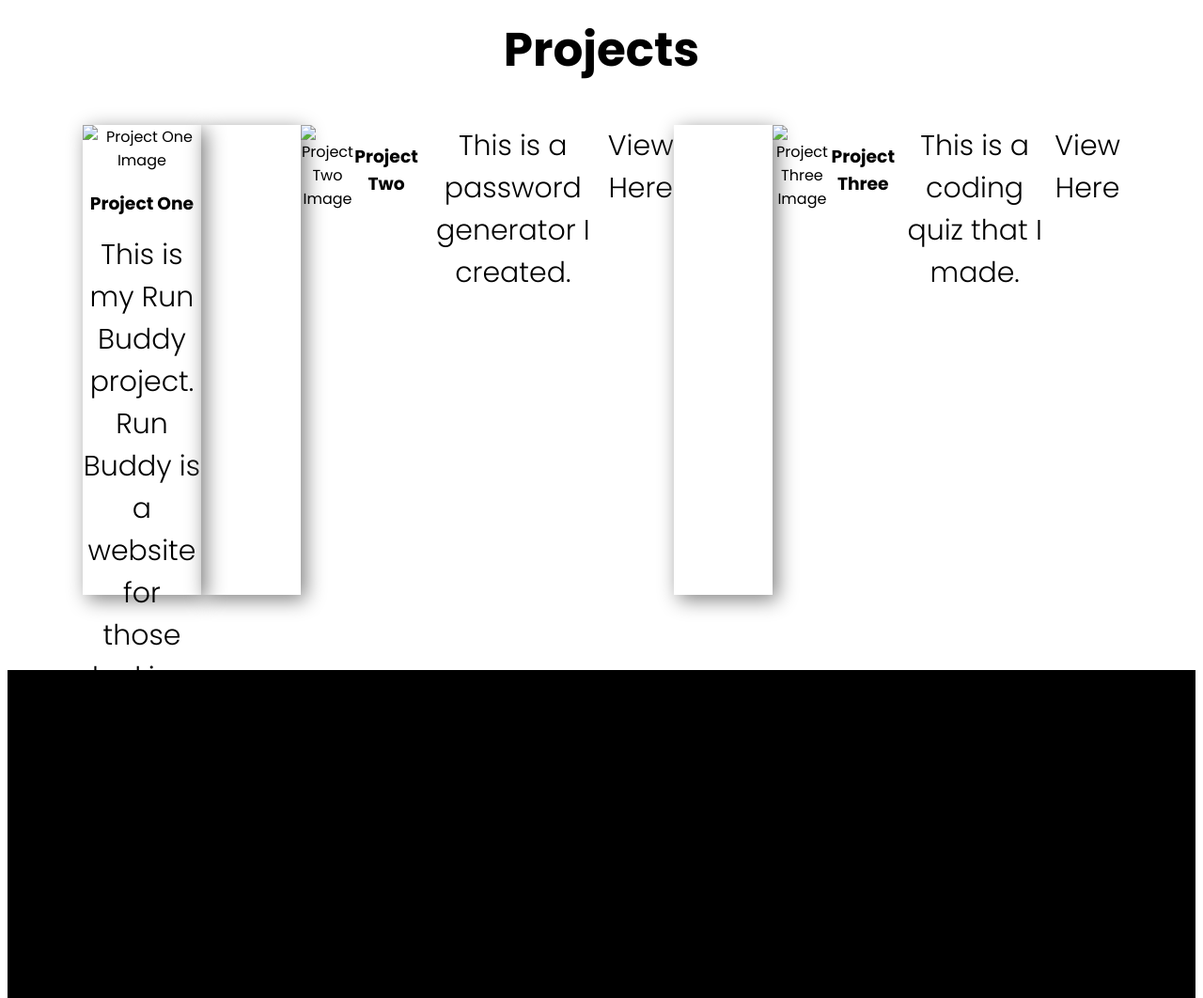
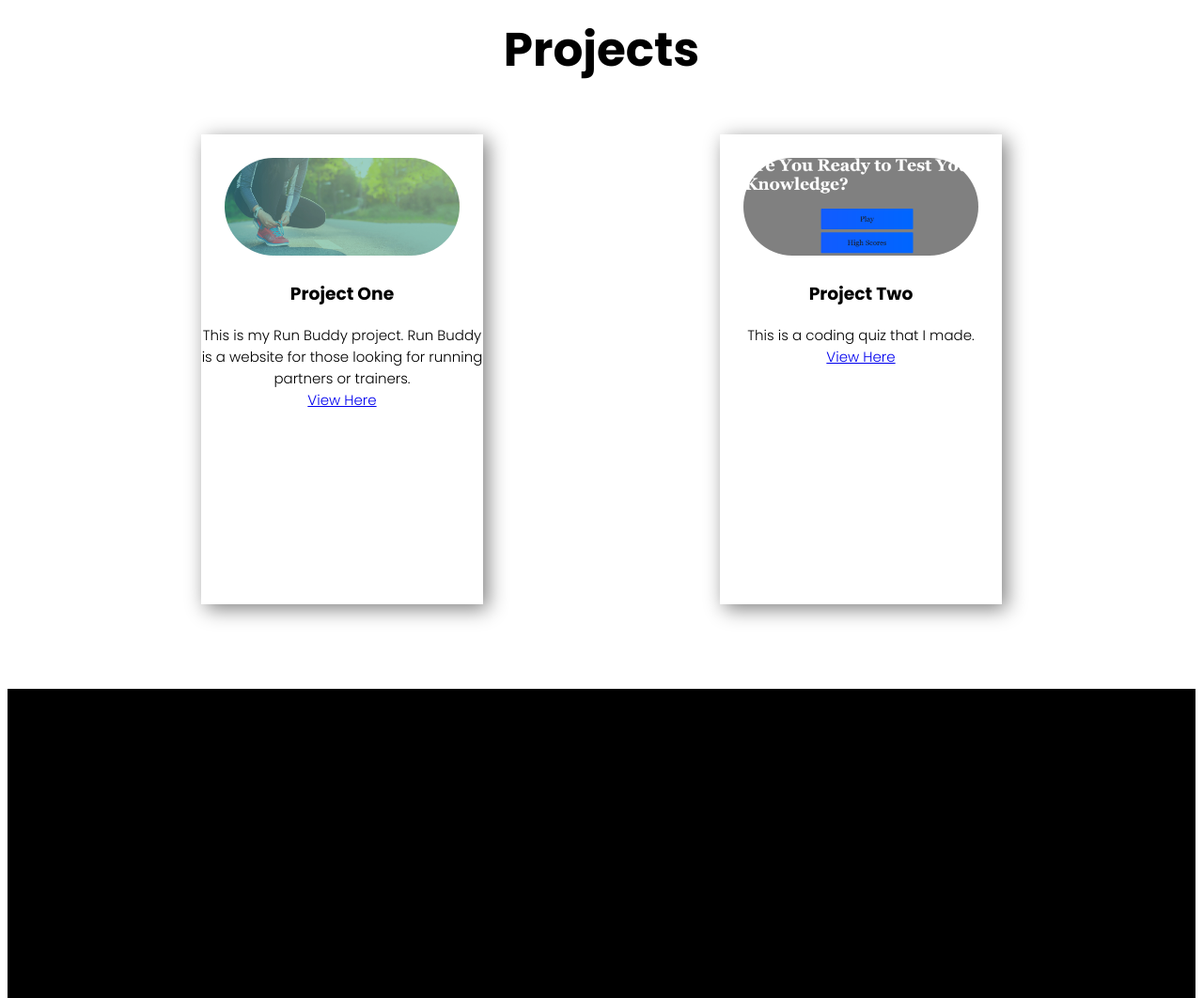
Before and after one commit to pacovdj/Devleoper_Portfolio, a plain HTML site: page index.html in a window 1280 px wide. Shown: the part 1580-2642 px from the top of the page at 94% size. Drawn offline with Linux system fonts and the light colour scheme.

Commit message:
projects and links

```diff
--- a/assets/style.css
+++ b/assets/style.css
@@ -51,6 +51,11 @@ p {
     margin: 0;
     font-size: 30px;
     font-weight: 300;
+}
+
+.subtext {
+    font-size: 15px;
+    font-weight: 300px;
 }
 
 .hero-area {
@@ -121,9 +126,21 @@ p {
     width: 300px;
     height: 500px;
     box-shadow: 5px 5px 20px grey;
+    margin: 10px;
 }
 
 .project-container {
     display: flex;
     justify-content: space-around;
 }
+
+.project-image {
+    margin-top: 25px;
+    width: 250px;
+    border-radius: 125px;
+}
+
+hr {
+    margin-left: 20px;
+    margin-right: 20px;
+}
--- a/index.html
+++ b/index.html
@@ -49,25 +49,21 @@
     <h2>Projects</h2>
 <div class="project-container">
     <div class="project-card">
-        <img class="project-image" src="" alt="Project One Image" />
+        <img class="project-image" src="./assets/images/hero-bg.jpg" alt="Project One Image" />
         <h3>Project One</h3>
         <p class="subtext">This is my Run Buddy project. Run Buddy is a website for those looking for running partners or trainers.</p>
         </hr>
-        <p class="subtext">View Here</p>
+        <p class="subtext"><a href="https://pacovdj.github.io/run-buddy/">View Here</a></p>
+        </hr>
     </div>
-    <div class="project-card"></div>
-    <img class="project-image" src="" alt="Project Two Image" />
-    <h3>Project Two</h3>
-    <p class="subtext">This is a password generator I created.</p>
-    </hr>
-    <p class="subtext">View Here</p>
-    <div class="project-card"></div>
-    <img class="project-image" src="" alt="Project Three Image" />
-    <h3>Project Three</h3>
-    <p class="subtext">This is a coding quiz that I made.</p>
-    </hr>
-    <p class="subtext">View Here</p>
-</div>
+    <div class="project-card">
+        <img class="project-image" src="./assets/images/Coding Quiz Snip.PNG" alt="Project Two Image" />
+        <h3>Project Two</h3>
+        <p class="subtext">This is a coding quiz that I made.</p>
+        </hr>
+        <p class="subtext"><a href="https://pacovdj.github.io/Coding-Quiz/">View Here</a></p>
+    </div>
+    </div>
 </section>
 <footer></footer>
 </body>
```
Also changed, not shown: assets/images/Coding Quiz Snip.PNG (added), assets/images/hero-bg.jpg (added).
